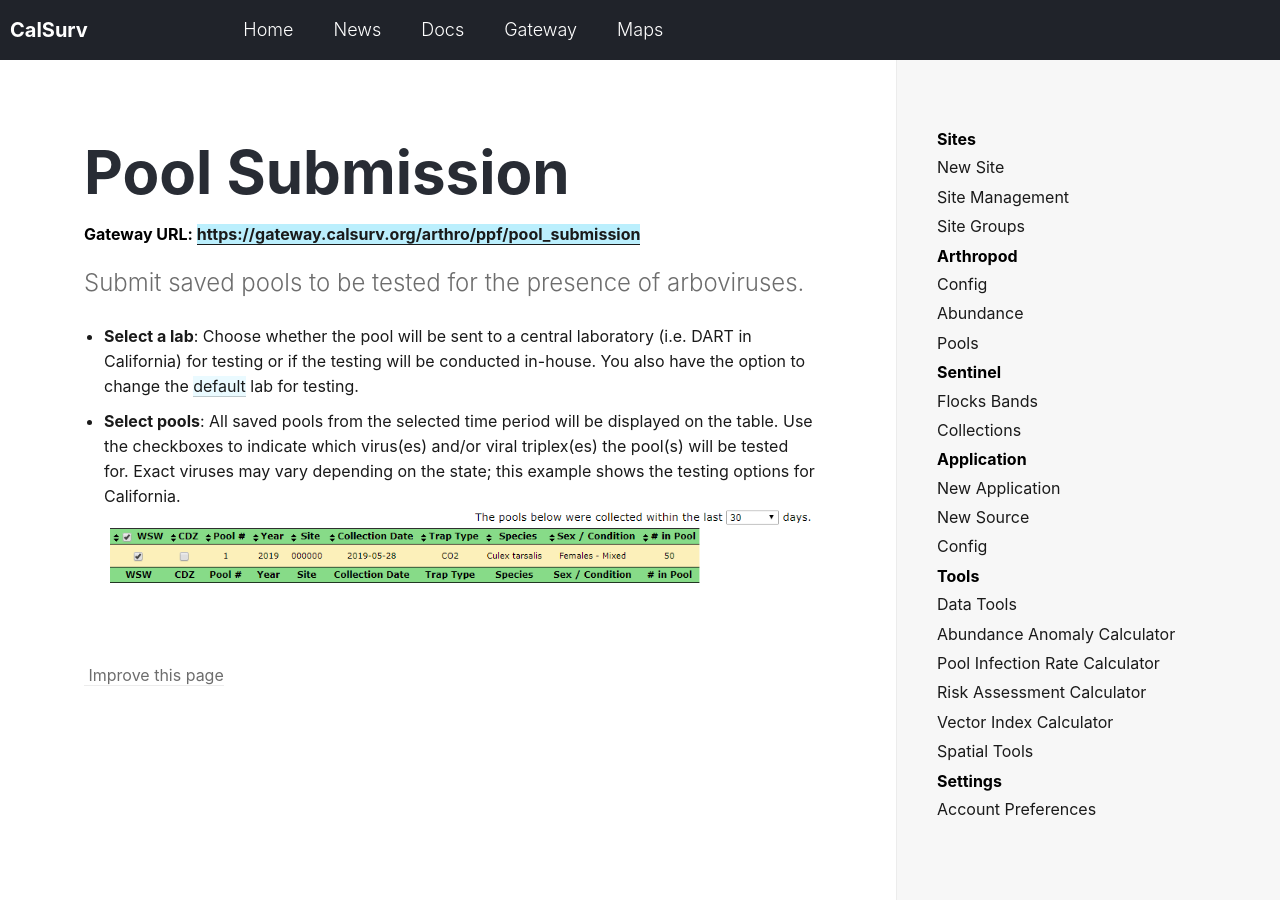
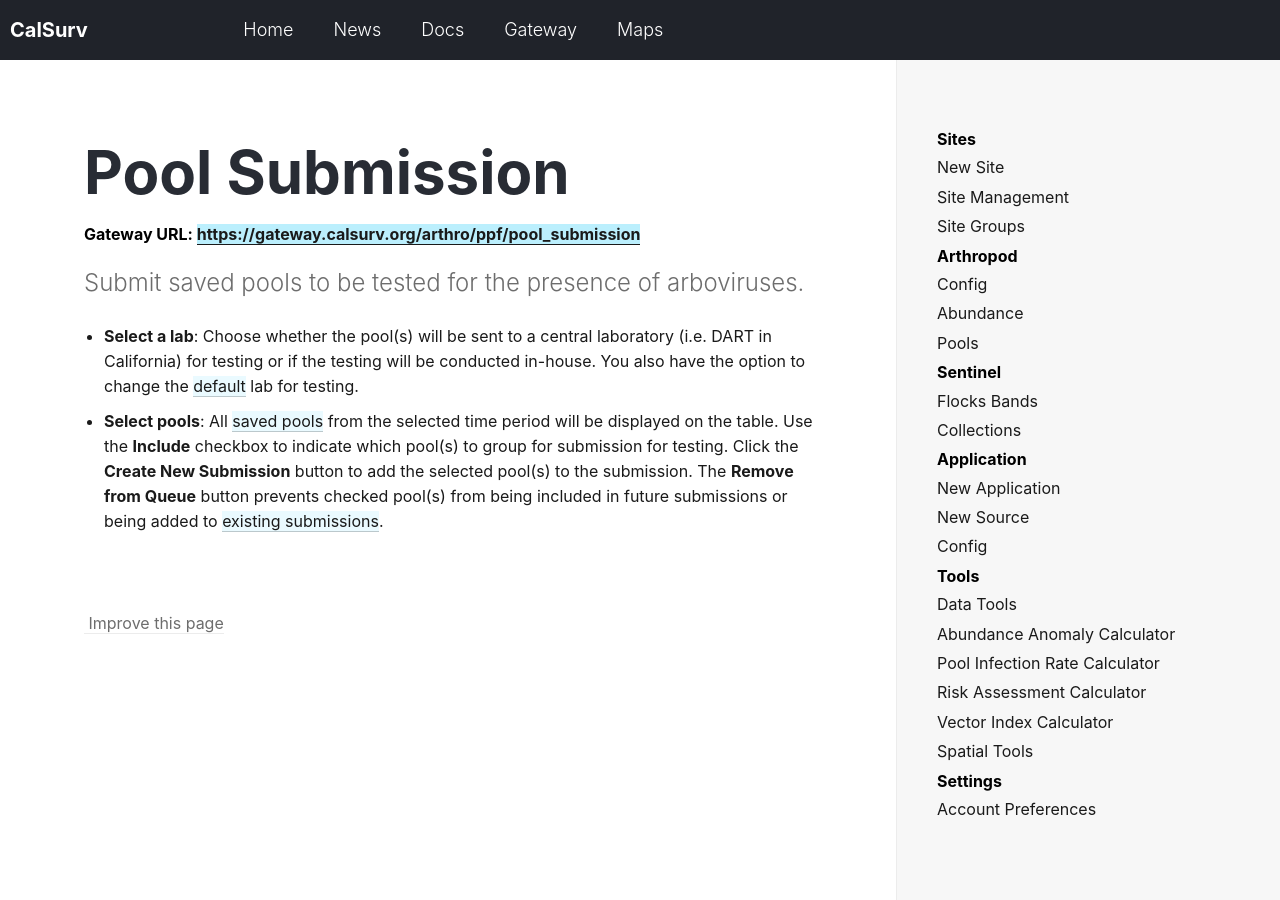
Before and after one commit to tlvaldepena/vectorsurv.org, a Jekyll site: the page built from _docs/arthropod/submission.md, in a window 1280 px wide and 900 px high. Built offline with Jekyll 4.4.1, drawn with Linux system fonts in a browser that asks for light colours.

Commit message:
Update submission.md

```diff
--- a/_docs/arthropod/submission.md
+++ b/_docs/arthropod/submission.md
@@ -2,9 +2,7 @@
 title: Pool Submission
 gateway-url: https://gateway.calsurv.org/arthro/ppf/pool_submission
 ---
-
 Submit saved pools to be tested for the presence of arboviruses.
 
-* **Select a lab**: Choose whether the pool will be sent to a central laboratory (i.e. DART in California) for testing or if the testing will be conducted in-house. You also have the option to change the [default]({{ site.baseur1 }}/docs/arthropod/trap-types) lab for testing.
-* **Select pools**: All saved pools from the selected time period will be displayed on the table. Use the checkboxes to indicate which virus(es) and/or viral triplex(es) the pool(s) will be tested for. Exact viruses may vary depending on the state; this example shows the testing options for California.
-![Pools submission]({{ site.baseurl }}/assets/images/docs/new_pool_sub_checked.PNG)
+* **Select a lab**: Choose whether the pool(s) will be sent to a central laboratory (i.e. DART in California) for testing or if the testing will be conducted in-house. You also have the option to change the [default]({{ site.baseur1 }}/docs/arthropod/trap-types) lab for testing.
+* **Select pools**: All [saved pools]({{ site.baseur1 }}/docs/arthropod/pool) from the selected time period will be displayed on the table. Use the **Include** checkbox to indicate which pool(s) to group for submission for testing. Click the **Create New Submission** button to add the selected pool(s) to the submission. The **Remove from Queue** button prevents checked pool(s) from being included in future submissions or being added to [existing submissions]({{ site.baseur1 }}/docs/arthropod/submission-manage).
```
